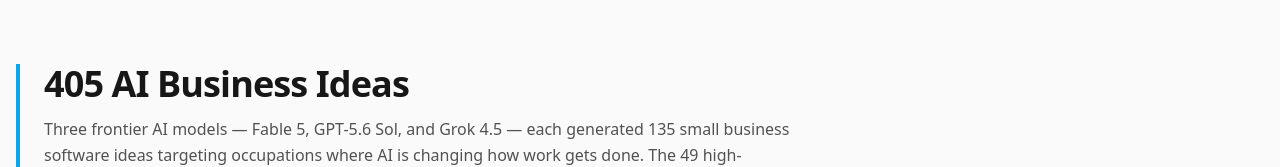
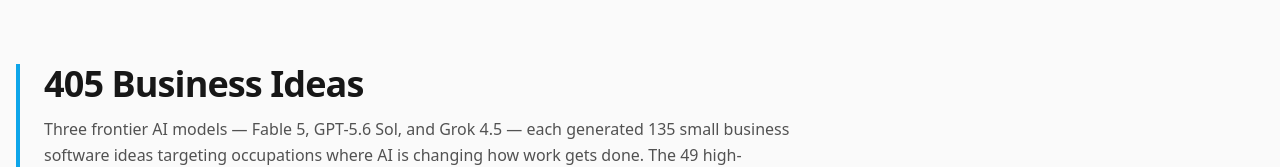
Before and after one commit to villoslado/ideas-site, a Next.js app: page / in a window 1280 px wide. Shown: the top 167 px of the page. Built offline with nearby package versions, Linux system fonts and the light colour scheme; no server answers; the database is empty.

Commit message:
Rename to 405 Business Ideas — remove AI from title

```diff
--- a/app/layout.tsx
+++ b/app/layout.tsx
@@ -2,7 +2,7 @@
 import "./globals.css";
 
 export const metadata: Metadata = {
-  title: "405 AI Business Ideas",
+  title: "405 Business Ideas",
   description:
     "405 AI-generated business ideas across three models — filter, search, and like.",
 };
--- a/app/page.tsx
+++ b/app/page.tsx
@@ -196,7 +196,7 @@
             style={{ borderColor: '#0EA5E9' }}
           >
             <h1 className="text-3xl font-bold tracking-tight text-neutral-900 sm:text-4xl">
-              405 AI Business Ideas
+              405 Business Ideas
             </h1>
             <p className="mt-3 max-w-3xl text-sm leading-relaxed text-neutral-600 sm:text-base">
               Three frontier AI models — Fable 5, GPT-5.6 Sol, and Grok 4.5 —
```
